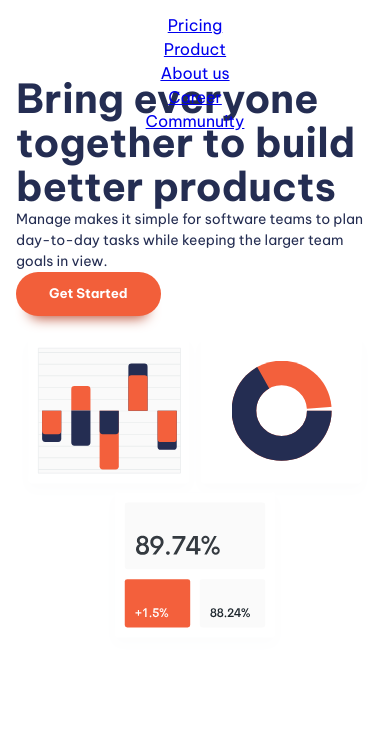
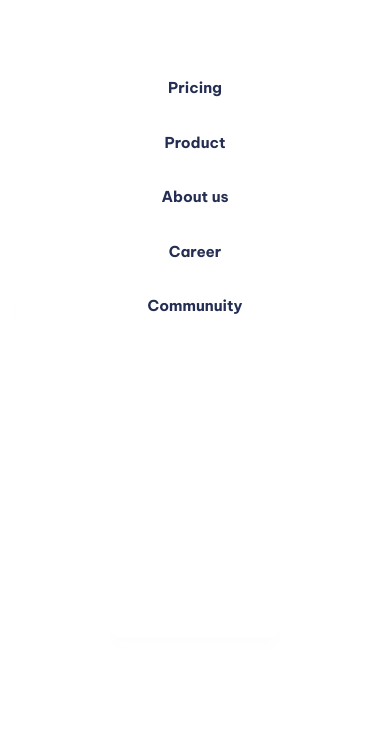
Before and after one commit to finix222/Fem-landing, a website built with Vite: page index.html in a window 390 px wide. Both pictures are taken after a click on the button "menu". Shown: the part 99-844 px from the top of the page. Built offline with nearby package versions, Linux system fonts and the light colour scheme.

Commit message:
added styling

```diff
--- a/style.css
+++ b/style.css
@@ -260,20 +260,31 @@ body{
 .mobile-nav-toggle{
   display: none;
 }
-.primary-navigation{
-  font-size: var(--size-400);
+.nav-list{
+  font-size: var(--fs-nav);
 }
 
 @media (max-width: 50em) {
   .primary-navigation{
     display: none;
-    position: fixed ;
+    background-color: var(--clr-neutral-100);
+    position: absolute ;
     inset: 7rem var(--size-400);
-    text-align: center;
-    font-weight: ;
+    padding: var(--size-700);
   }
   .nav-list{
-
+    display: grid;
+    gap: var(--size-600);
+    text-align: center;
+    font-weight: var(--fw-bold);
+  }
+  .nav-list a{
+    text-decoration: none;
+    color: var(--clr-primary-400);
+  }
+  .nav-list a:hover,
+  .nav-list a:focus{
+    color: var(--clr-accent-400);
   }
   .primary-navigation[data-visible]{
     display:block;
```
